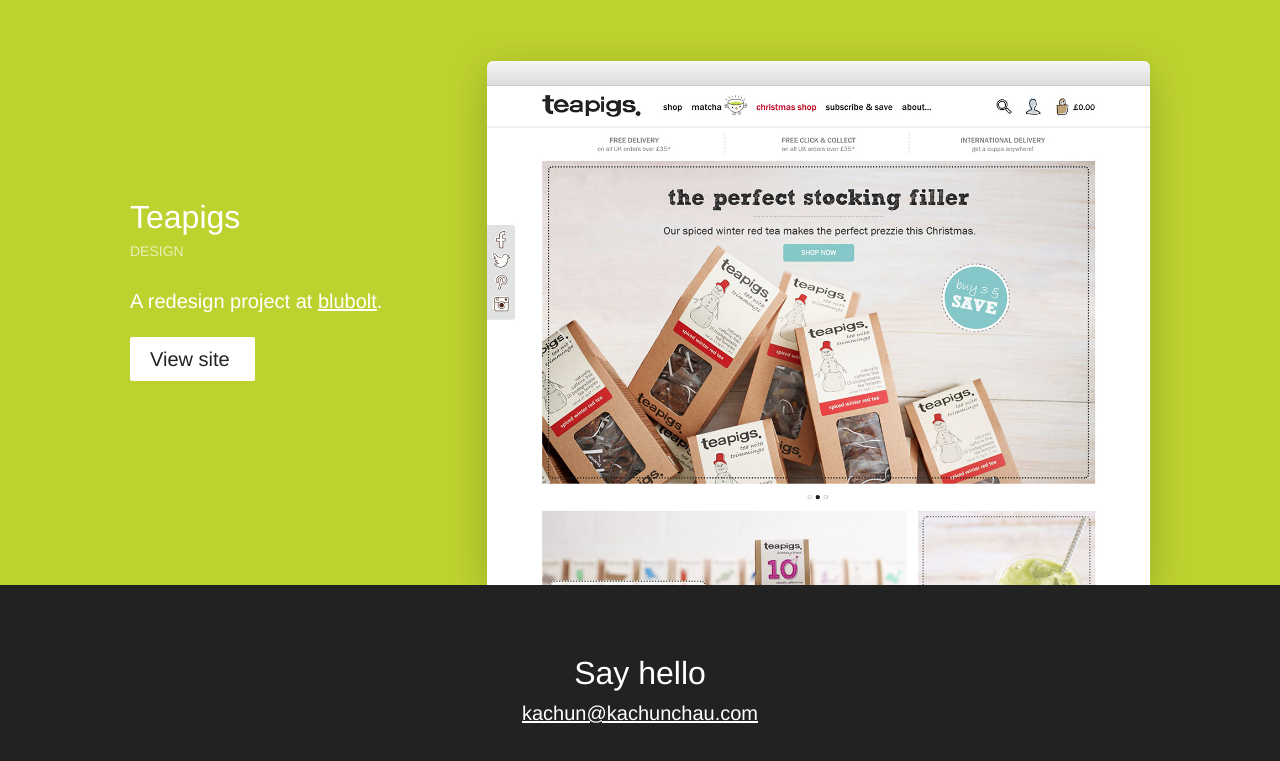
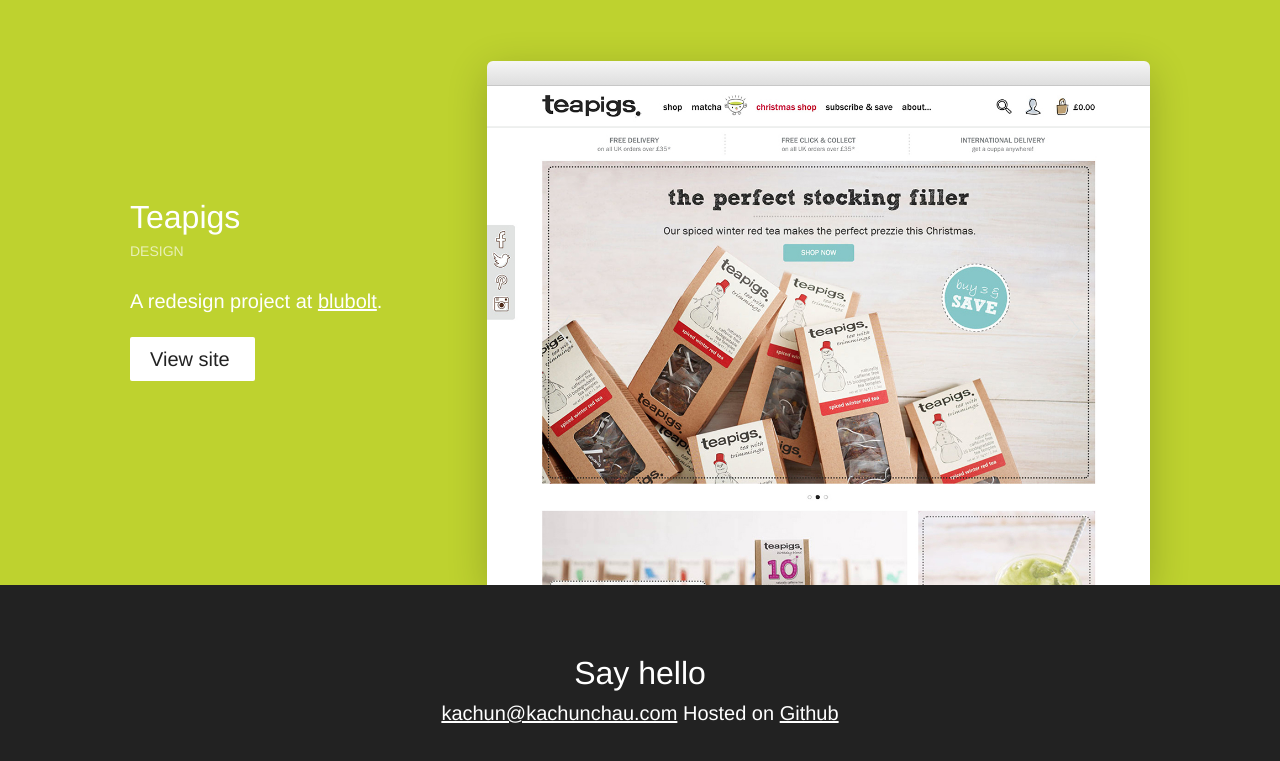
Before and after one commit to vitoh/kachunchau, a website: page src/index.html in a window 1280 px wide. Shown: the part 1831-2592 px from the top of the page. Drawn offline with nearby package versions, Linux system fonts and the light colour scheme; files that its build step writes are made by us from their sources.

Commit message:
Add github text

```diff
--- a/src/index.html
+++ b/src/index.html
@@ -179,10 +179,12 @@
         -->
 
         <footer class="footer">
-            <div class="l-constrained">
+            <div class="l-constrained ">
                 <h2 class="alpha">Say hello</h2>
                 <small class="beta small"><a  href="mailto:kachunchau.com">kachun@kachunchau.com
                     </a></small>
+
+                <small class="beta small">Hosted on <a href="https://github.com/kachunchau/kachunchau">Github</a></small>
             </div>
         </footer>
 
```
Also changed, not shown: dist/index.html.
